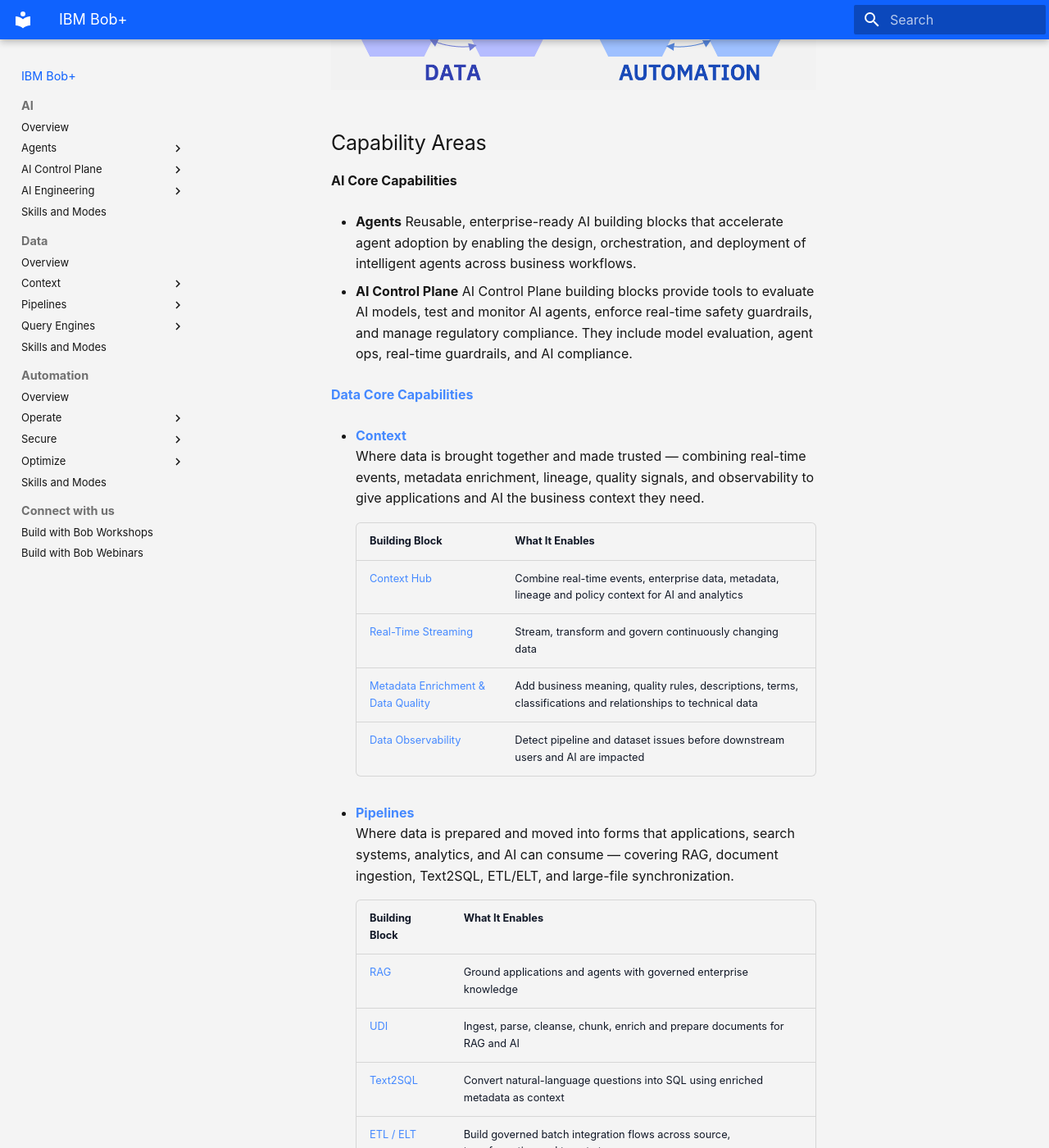
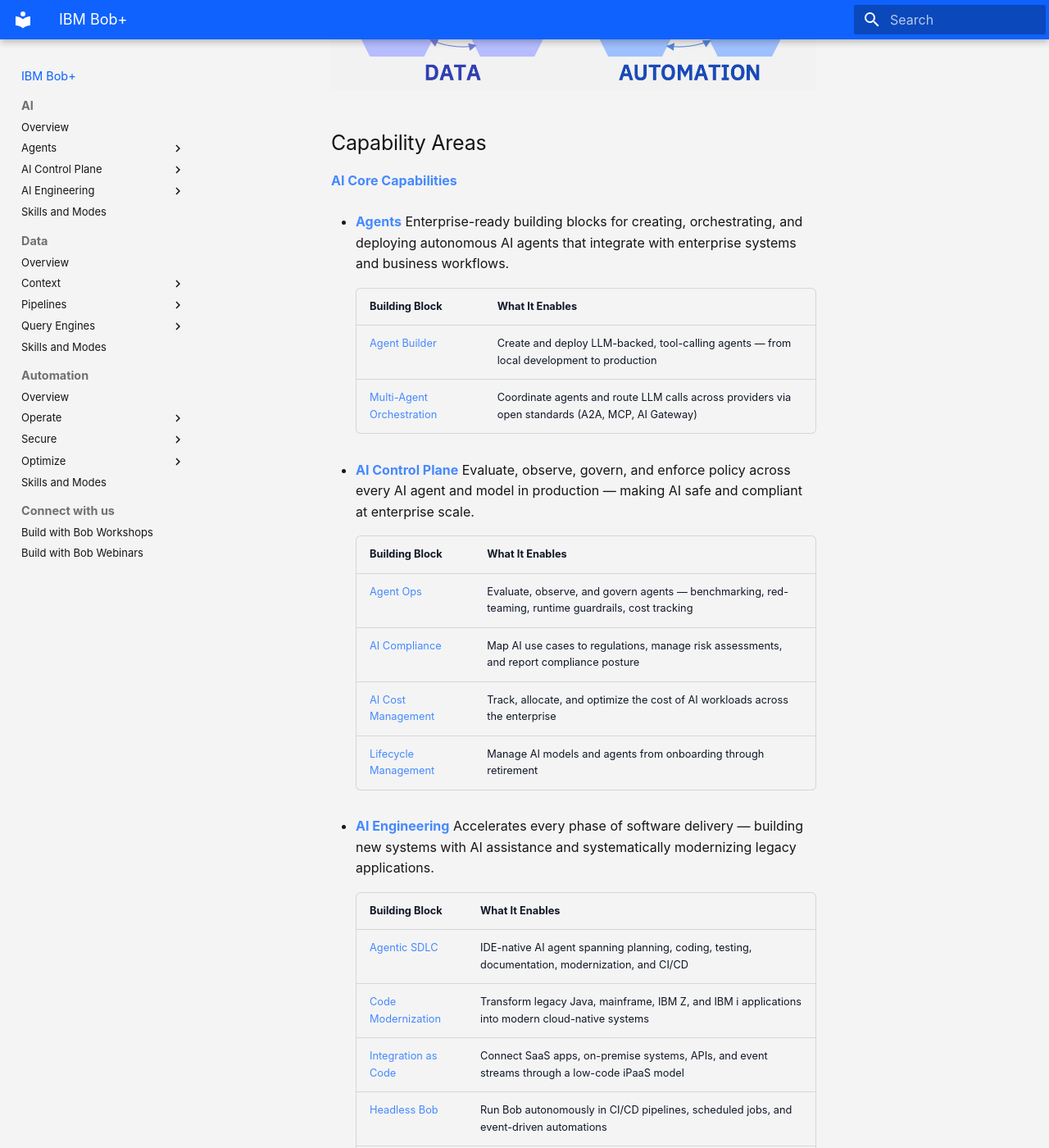
Before and after one commit to ibm-self-serve-assets/building-blocks2.0, an MkDocs documentation site: the page built from docs-src/index.md, in a window 1280 px wide and 1400 px high, scrolled down 1544 px. Shown: the whole window at 82% size. Built offline with MkDocs 1.6.1 and Material for MkDocs 9.7.7, drawn with Linux system fonts in a browser that asks for light colours; some of the changed text lies outside the part shown.

Commit message:
updating landing page for ai

```diff
--- a/docs-src/index.md
+++ b/docs-src/index.md
@@ -20,13 +20,36 @@
 
 ## Capability Areas
 
-**AI Core Capabilities**
+**[AI Core Capabilities](ai-core/index.md)**
 
-- **Agents**
-Reusable, enterprise-ready AI building blocks that accelerate agent adoption by enabling the design, orchestration, and deployment of intelligent agents across business workflows.
+- **[Agents](ai-core/agents/index.md)**
+  Enterprise-ready building blocks for creating, orchestrating, and deploying autonomous AI agents that integrate with enterprise systems and business workflows.
 
-- **AI Control Plane**
-AI Control Plane building blocks provide tools to evaluate AI models, test and monitor AI agents, enforce real-time safety guardrails, and manage regulatory compliance. They include model evaluation, agent ops, real-time guardrails, and AI compliance.
+    | Building Block | What It Enables |
+    |---|---|
+    | [Agent Builder](ai-core/agents/agent-builder.md) | Create and deploy LLM-backed, tool-calling agents — from local development to production |
+    | [Multi-Agent Orchestration](ai-core/agents/multi-agent-orchestration.md) | Coordinate agents and route LLM calls across providers via open standards (A2A, MCP, AI Gateway) |
+
+- **[AI Control Plane](ai-core/ai-trust/index.md)**
+  Evaluate, observe, govern, and enforce policy across every AI agent and model in production — making AI safe and compliant at enterprise scale.
+
+    | Building Block | What It Enables |
+    |---|---|
+    | [Agent Ops](ai-core/ai-trust/agent-ops.md) | Evaluate, observe, and govern agents — benchmarking, red-teaming, runtime guardrails, cost tracking |
+    | [AI Compliance](ai-core/ai-trust/ai-compliance.md) | Map AI use cases to regulations, manage risk assessments, and report compliance posture |
+    | [AI Cost Management](ai-core/ai-trust/ai-cost-management.md) | Track, allocate, and optimize the cost of AI workloads across the enterprise |
+    | [Lifecycle Management](ai-core/ai-trust/lifecycle-management.md) | Manage AI models and agents from onboarding through retirement |
+
+- **[AI Engineering](ai-core/ai-engineering/index.md)**
+  Accelerates every phase of software delivery — building new systems with AI assistance and systematically modernizing legacy applications.
+
+    | Building Block | What It Enables |
+    |---|---|
+    | [Agentic SDLC](ai-core/ai-engineering/agentic-sdlc.md) | IDE-native AI agent spanning planning, coding, testing, documentation, modernization, and CI/CD |
+    | [Code Modernization](ai-core/ai-engineering/code-modernization.md) | Transform legacy Java, mainframe, IBM Z, and IBM i applications into modern cloud-native systems |
+    | [Integration as Code](ai-core/ai-engineering/integration-as-code.md) | Connect SaaS apps, on-premise systems, APIs, and event streams through a low-code iPaaS model |
+    | [Headless Bob](ai-core/ai-engineering/headless-bob.md) | Run Bob autonomously in CI/CD pipelines, scheduled jobs, and event-driven automations |
+    | [Context Engineering](ai-core/ai-engineering/context-engineering.md) | Design and optimise the context agents and LLMs receive — prompt architecture, RAG patterns, context window management |
 
 **[Data Core Capabilities](data-core/index.md)**
 
```
